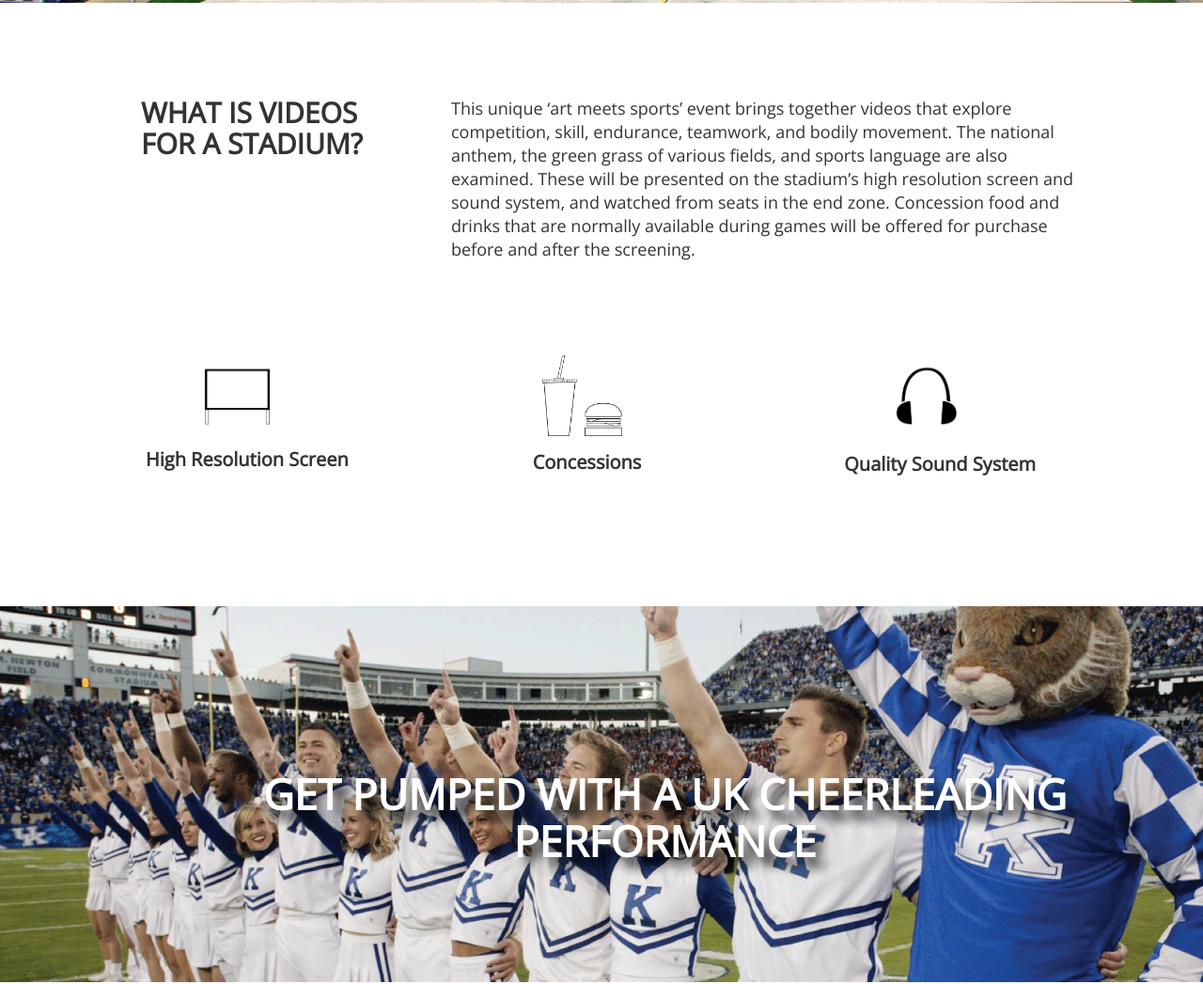
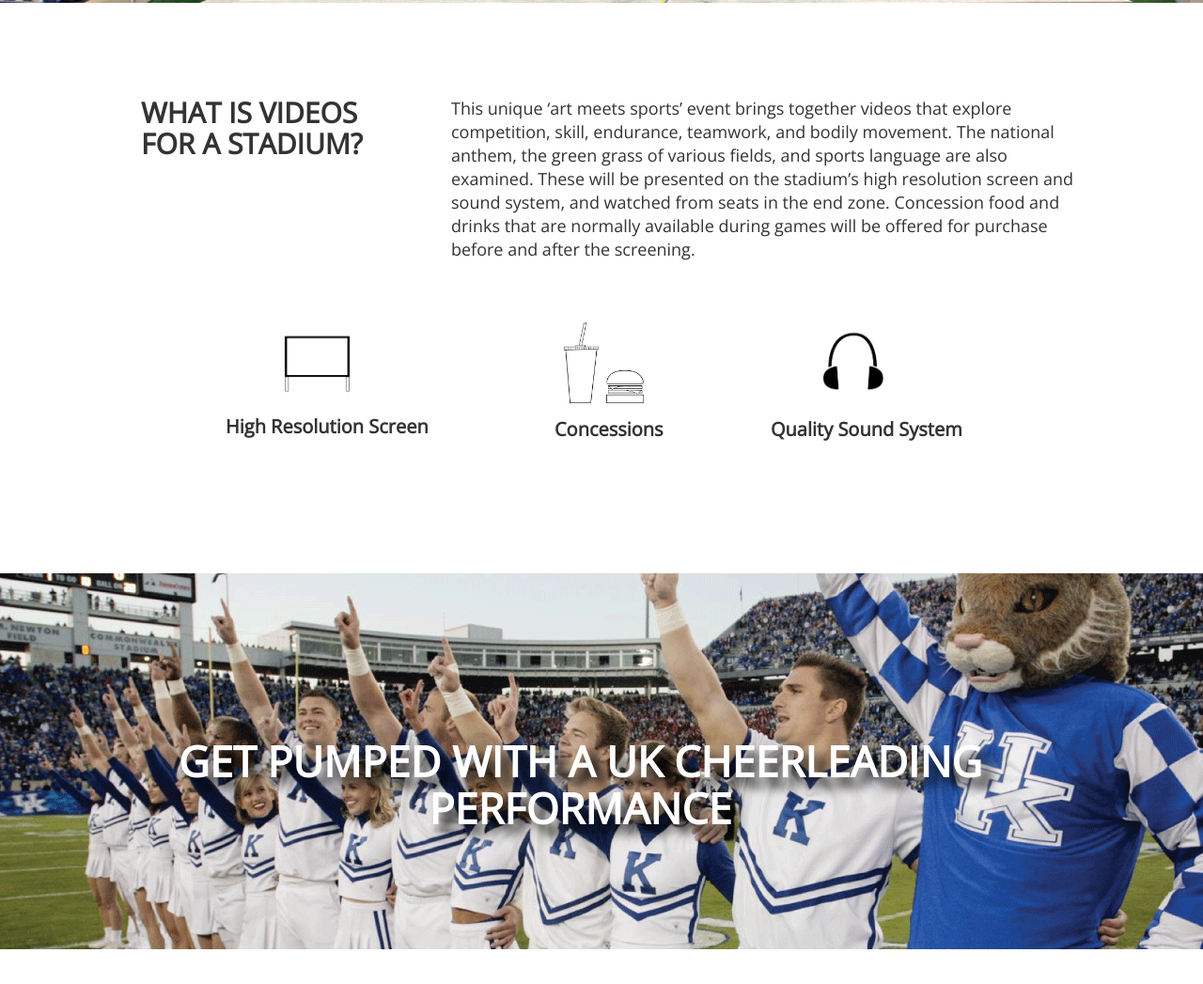
Before and after one commit to TayAsh19/mirco_project, a plain HTML site: page index.html in a window 1280 px wide. Shown: the part 492-1539 px from the top of the page at 94% size. Drawn offline with nearby package versions, Linux system fonts and the light colour scheme; a web font is replaced by a local one.

```diff
--- a/css/style.css
+++ b/css/style.css
@@ -128,8 +128,20 @@ background-image: ("/images/stadium3.jpg") center center;
 
 .screen-icon{
   margin-bottom: 200px;
-  margin-left: 90px;
-  padding: 50px;
+  padding: 15px;
+}
+
+.screen{
+  margin-left: 210px;
+}
+
+.food{
+  margin-left: -85px;
+}
+
+.sound{
+  margin-top: -178px;
+  margin-left: 180px;
 }
 
 .screen-icon h1{
@@ -153,6 +165,10 @@ background-image: ("/images/stadium3.jpg") center center;
   font-size: 20px;
   font-weight: bold;
   margin-left: -45px;
+}
+
+.second-text{
+  margin-left: 125px;
 }
 
 .second-text h1{
@@ -279,7 +295,7 @@ background-image: ("/images/stadium3.jpg") center center;
 }
 
 .cheerleaders img{
-  margin-left: -305px;
+  margin-left: -180px;
   margin-top: 25px;
   margin-bottom: 75px;
 }
@@ -312,7 +328,7 @@ background-image: ("/images/stadium3.jpg") center center;
   min-height: 225px;
   width: 1450px;
   margin-top: 200px;
-  margin-left: -300px;
+  margin-left: -175px;
   margin-bottom: -100px;
 }
 
--- a/index.html
+++ b/index.html
@@ -55,15 +55,15 @@
 
       <div class= "container screen-icon">
         <div class="row">
-          <div class="col-sm-4">
+          <div class="col-sm-4 screen">
             <img src="images/screen_icon.png" width=85px/>
             <h1>High Resolution Screen</h1>
           </div>
-          <div class="col-sm-4">
+          <div class="col-sm-4 food">
             <img src="images/food_icon.png" width=85px/>
             <h2>Concessions</h2>
           </div>
-          <div class="col-sm-4">
+          <div class="col-sm-4 sound">
             <img src="images/sound_icon.png" width=85px/>
             <h3>Quality Sound System</h3>
           </div>
```
